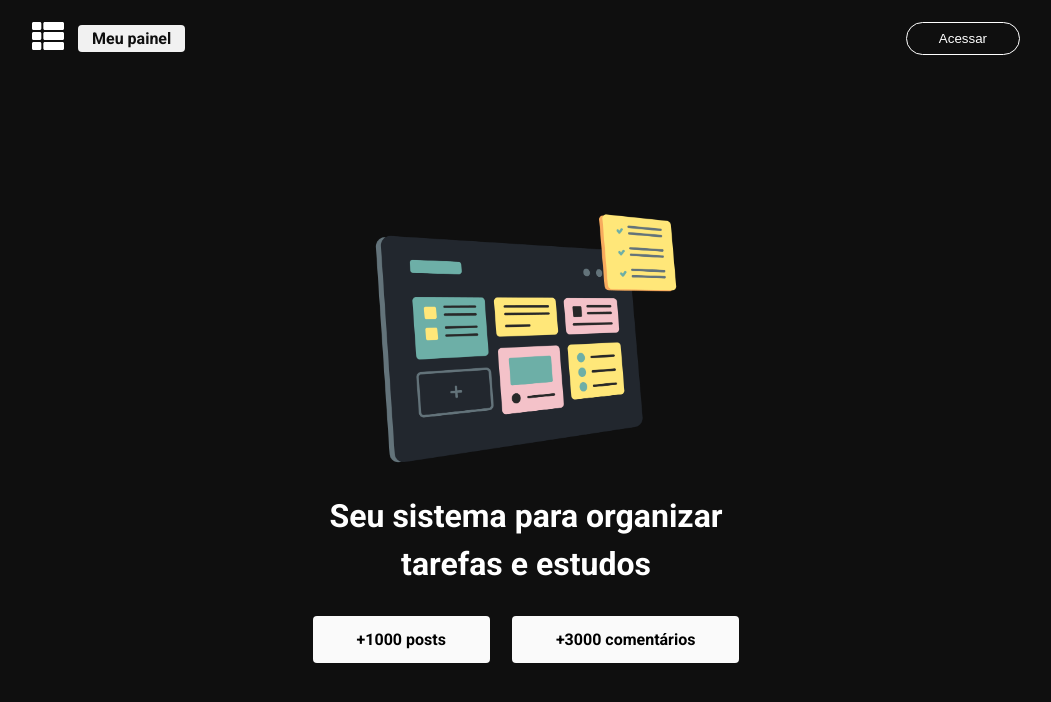
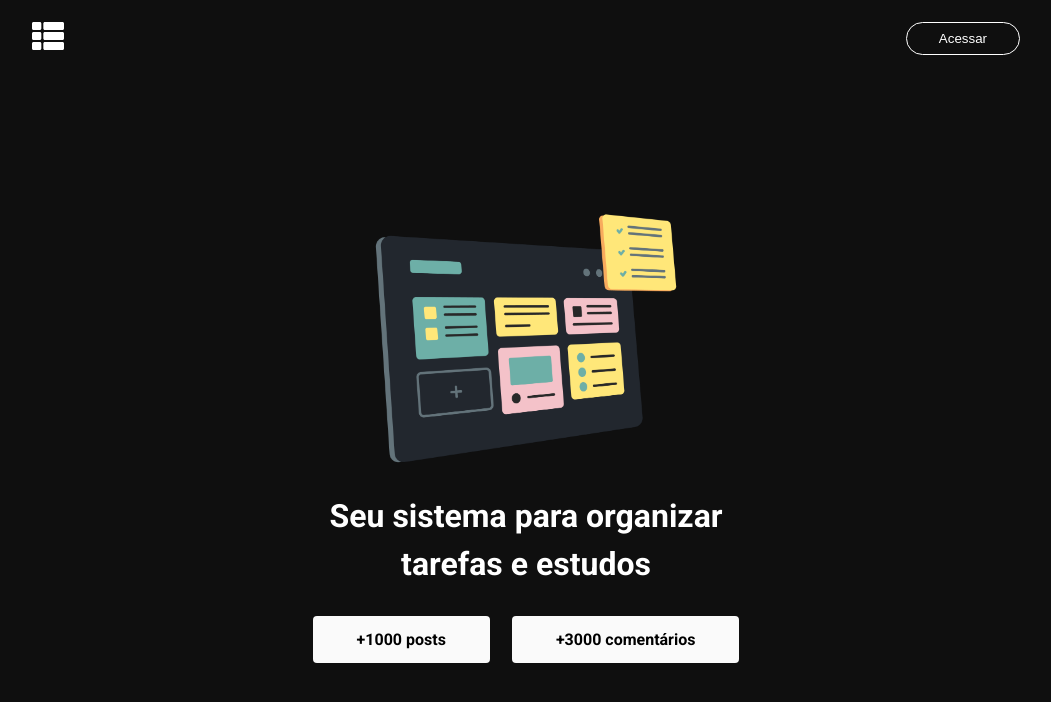
Before and after one commit to Tassio-Med/task-board, a Next.js app: page / in a window 1280 px wide. Shown: the top 702 px of the page, without its empty margins (114-1165 px from the left). Built offline with nearby package versions, Linux system fonts and the light colour scheme; no server answers.

Commit message:
:sparkles: feat: adicionada condição de renderização do botão 'Meu Painel' dependendo do login.

```diff
--- a/src/components/Header/index.tsx
+++ b/src/components/Header/index.tsx
@@ -17,9 +17,11 @@ export default function Header() {
           <Link href="/">
             <FaThList className={styles.logo}/>
           </Link>
-          <Link href="/dashboard" className={styles.link}>
-            Meu painel
-          </Link>
+          { session?.user && (
+            <Link href="/dashboard" className={styles.link}>
+              Meu painel
+            </Link>
+          ) }
         </nav>
 
         { status === 'loading' ? (
```
